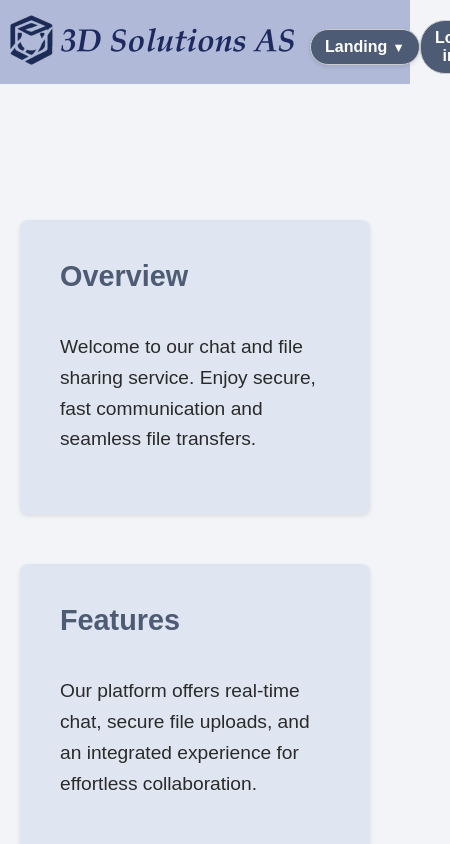
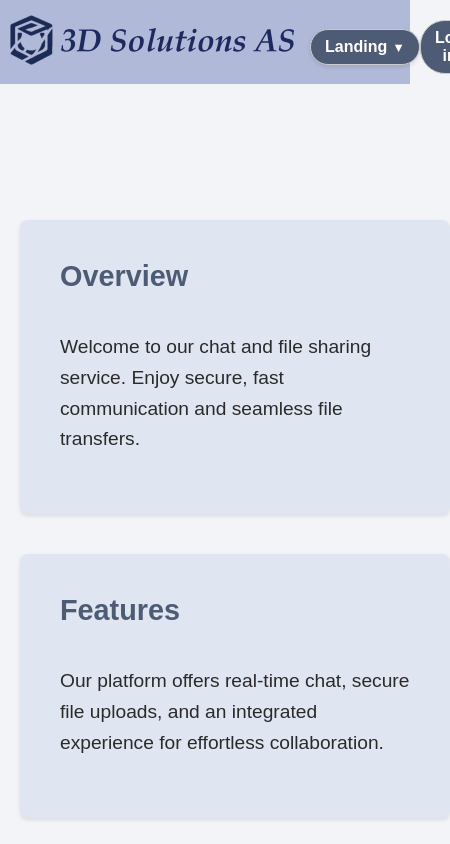
Before and after one commit to datamann1013/Chat-Application, a React (Vite) app in the folder Chat-application-frontend/: page / in a window 390 px wide. Shown: the top 844 px of the page, 450 px wide, since content can reach past the window. Built offline with nearby package versions, Linux system fonts and the light colour scheme.

Commit message:
Boxes for the main page. etter but not centered

```diff
--- a/Chat-application-frontend/src/components/BoxesSection.css
+++ /dev/null
@@ -1,43 +0,0 @@
-.boxes-container {
-    display: flex;
-    justify-content: space-between;
-    gap: 30px;
-    max-width: 1200px;
-    margin: 60px auto; /* Centers the container and adds vertical spacing */
-    padding: 0 20px;   /* Optional horizontal padding */
-}
-
-.box {
-    flex: 1;
-    background-color: #e0e6f1;
-    border-radius: 8px;
-    box-shadow: 0 2px 4px rgba(0,0,0,0.1);
-    padding: 40px;
-    min-height: 40vh;
-    display: flex;
-    flex-direction: column;
-    justify-content: center;
-}
-
-.box h2 {
-    margin-top: 0;
-    color: #4e5b74;
-    font-size: 1.8rem;
-    margin-bottom: 20px;
-}
-
-.box p {
-    font-size: 1.2rem;
-    color: #2a2a2a;
-    line-height: 1.6;
-}
-
-@media (max-width: 768px) {
-    .boxes-container {
-        flex-direction: column;
-    }
-    .box {
-        margin-bottom: 20px;
-        min-height: auto;
-    }
-}
--- a/Chat-application-frontend/src/components/BoxesSection.tsx
+++ /dev/null
@@ -1,29 +0,0 @@
-import "./BoxesSection.css";
-
-export default function BoxesSection() {
-    return (
-        <div className="boxes-container">
-            <div className="box">
-                <h2>Overview</h2>
-                <p>
-                    Welcome to our chat and file sharing service. Enjoy secure, fast communication
-                    and seamless file transfers.
-                </p>
-            </div>
-            <div className="box">
-                <h2>Features</h2>
-                <p>
-                    Our platform offers real-time chat, secure file uploads, and an integrated experience
-                    for effortless collaboration.
-                </p>
-            </div>
-            <div className="box">
-                <h2>About</h2>
-                <p>
-                    Learn more about our mission to provide a unified chat and file sharing solution
-                    that prioritizes security and simplicity.
-                </p>
-            </div>
-        </div>
-    );
-}
--- /dev/null
+++ b/Chat-application-frontend/src/components/ThreeBoxSection.css
@@ -0,0 +1,49 @@
+.three-box-container {
+    display: flex;
+    justify-content: space-evenly;
+    align-items: flex-start;
+    gap: 20px;
+    max-width: 1400px;       /* Allows boxes to be wider on large screens */
+    margin: 60px auto;       /* Centers the container, adds vertical spacing */
+    padding: 0 20px;         /* Optional horizontal padding */
+}
+
+.box {
+    flex: 0 0 32%;           /* Force each box to take ~1/3 of the row */
+    background-color: #e0e6f1;
+    border-radius: 8px;
+    box-shadow: 0 2px 4px rgba(0,0,0,0.1);
+    padding: 40px;
+    min-height: 50vh;        /* Cover at least half the viewport height */
+    display: flex;
+    flex-direction: column;
+    justify-content: center; /* Vertically center text if there's extra space */
+}
+
+.box h2 {
+    margin-top: 0;
+    font-size: 1.8rem;       /* Larger header text */
+    margin-bottom: 20px;
+    color: #4e5b74;          /* Ties in with your header/button color */
+}
+
+.box p {
+    font-size: 1.2rem;       /* Larger paragraph text */
+    color: #2a2a2a;
+    line-height: 1.6;
+}
+
+/* Responsive: stack boxes on smaller screens */
+@media (max-width: 768px) {
+    .three-box-container {
+        flex-direction: column;
+        justify-content: flex-start;
+        align-items: stretch;
+    }
+    .box {
+        flex: 0 0 auto;
+        width: 100%;
+        margin-bottom: 20px;
+        min-height: auto; /* remove forced 50vh if you prefer for mobile */
+    }
+}
--- /dev/null
+++ b/Chat-application-frontend/src/components/ThreeBoxSection.tsx
@@ -0,0 +1,26 @@
+import "./ThreeBoxSection.css";
+
+interface BoxItem {
+    title: string;
+    content: string;
+}
+
+interface ThreeBoxSectionProps {
+    items: BoxItem[];
+}
+
+export default function ThreeBoxSection({ items }: ThreeBoxSectionProps) {
+    // We’ll display the first three items to match "three boxes" requirement.
+    const visibleItems = items.slice(0, 3);
+
+    return (
+        <div className="three-box-container">
+            {visibleItems.map((item, idx) => (
+                <div className="box" key={idx}>
+                    <h2>{item.title}</h2>
+                    <p>{item.content}</p>
+                </div>
+            ))}
+        </div>
+    );
+}
--- a/Chat-application-frontend/src/pages/LandingPage.css
+++ b/Chat-application-frontend/src/pages/LandingPage.css
@@ -1,5 +1,6 @@
 .landing-page {
     padding-top: 80px;
-    max-width: 800px;
+    max-width: 100vh;
     margin: 0 auto;
+
 }
--- a/Chat-application-frontend/src/pages/LandingPage.tsx
+++ b/Chat-application-frontend/src/pages/LandingPage.tsx
@@ -1,10 +1,26 @@
 import "./LandingPage.css";
-import BoxesSection from "../components/BoxesSection";
+import ThreeBoxSection from "../components/ThreeBoxSection";
 
 export default function LandingPage() {
+    const boxData = [
+        {
+            title: "Overview",
+            content: "Welcome to our chat and file sharing service. Enjoy secure, fast communication and seamless file transfers."
+        },
+        {
+            title: "Features",
+            content: "Our platform offers real-time chat, secure file uploads, and an integrated experience for effortless collaboration."
+        },
+        {
+            title: "About",
+            content: "Learn more about our mission to provide a unified chat and file sharing solution that prioritizes security and simplicity."
+        }
+    ];
+
     return (
         <div className="landing-page">
-            <BoxesSection />
+            {/* You can add a hero/banner section above if desired */}
+            <ThreeBoxSection items={boxData} />
         </div>
     );
 }
```
